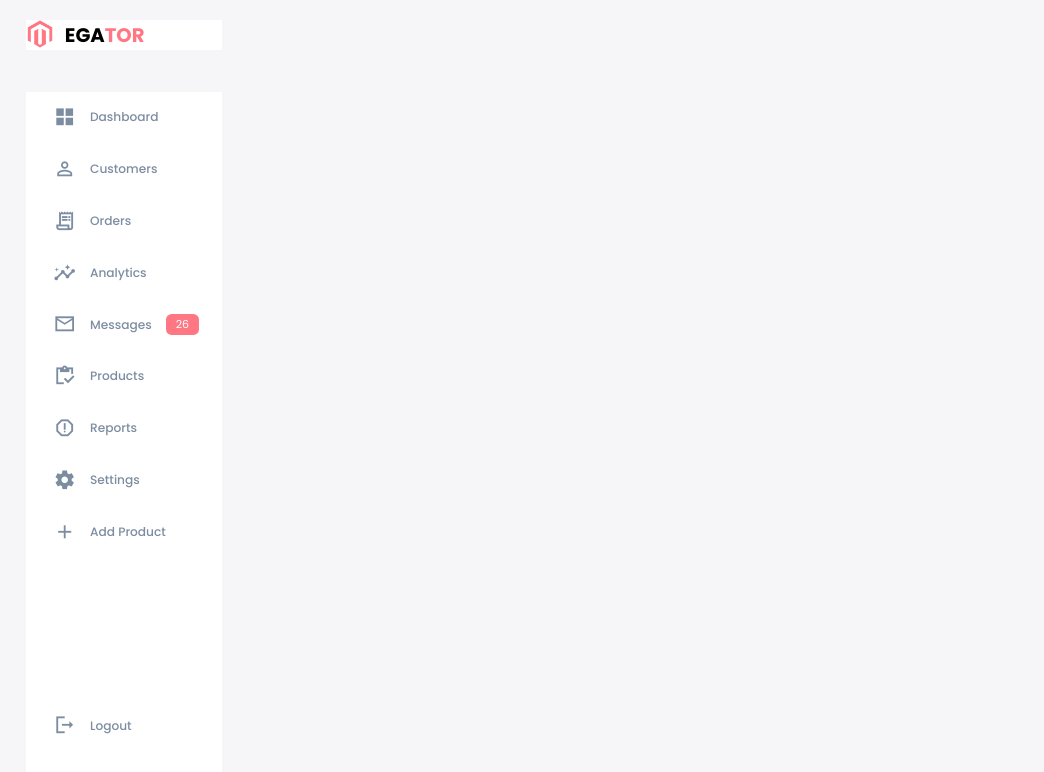
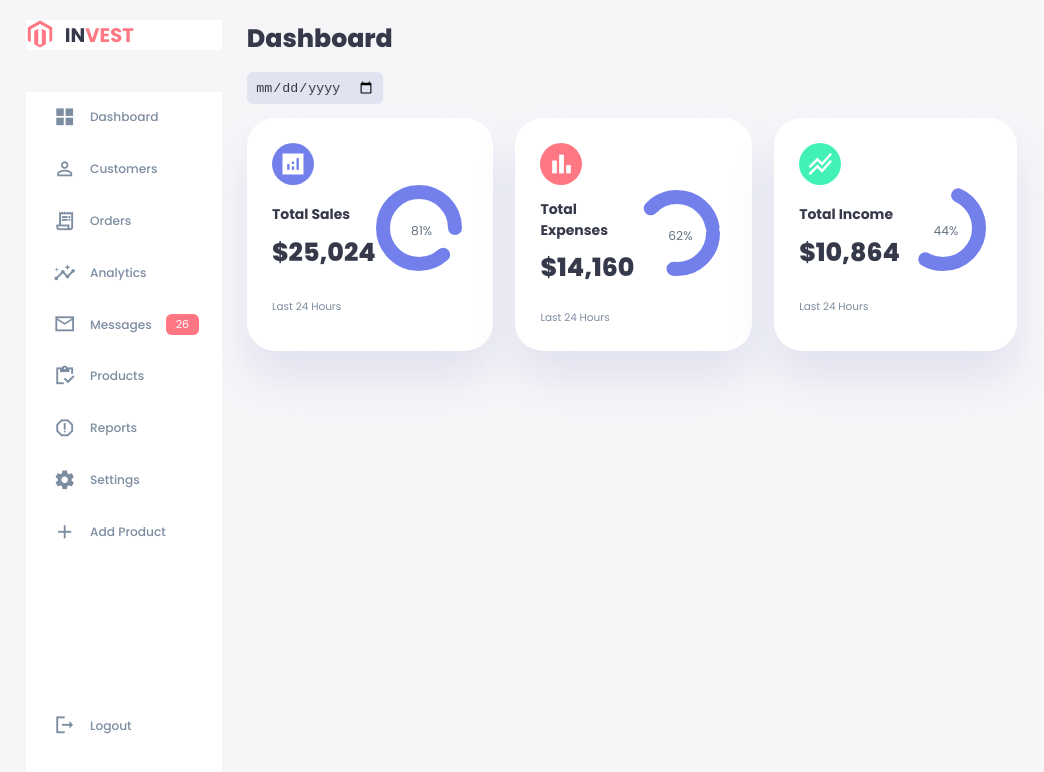
Before and after one commit to mtoth003/admin-dashboard, a plain HTML site: page index.html in a window 1280 px wide. Shown: the whole page, without its empty margins (0-1044 px from the left). Drawn offline with Linux system fonts and the light colour scheme.

Commit message:
added and styled cards

```diff
--- a/index.html
+++ b/index.html
@@ -14,7 +14,7 @@
       <div class="top">
         <div class="logo">
           <img src="./images/logo.png">
-          <h2>EGA<span class="danger">TOR</span></h2>
+          <h2>IN<span class="danger">VEST</span></h2>
         </div>
         <div class="close" id="close-btn">
           <span class="material-icons-sharp">close</span>
@@ -64,6 +64,68 @@
         </a>
       </div>
     </aside>
+    <main>
+      <h1>Dashboard</h1>
+      <div class="date">
+        <input type="date">
+      </div>
+      <div class="insights">
+        <div class="sales">
+          <span class="material-icons-sharp">analytics</span>
+          <div class="middle">
+            <div class="left">
+              <h3>Total Sales</h3>
+              <h1>$25,024</h1>
+            </div>
+            <div class="progress">
+              <svg>
+                <circle cx="38" cy="38" r="36"></circle>
+              </svg>
+              <div class="number">
+                <p>81%</p>
+              </div>
+            </div>
+          </div>
+          <small class="text-muted">Last 24 Hours</small>
+        </div>
+        <div class="expenses">
+          <span class="material-icons-sharp">bar_chart</span>
+          <div class="middle">
+            <div class="left">
+              <h3>Total Expenses</h3>
+              <h1>$14,160</h1>
+            </div>
+            <div class="progress">
+              <svg>
+                <circle cx="38" cy="38" r="36"></circle>
+              </svg>
+              <div class="number">
+                <p>62%</p>
+              </div>
+            </div>
+          </div>
+          <small class="text-muted">Last 24 Hours</small>
+        </div>
+        <div class="income">
+          <span class="material-icons-sharp">stacked_line_chart</span>
+          <div class="middle">
+            <div class="left">
+              <h3>Total Income</h3>
+              <h1>$10,864</h1>
+            </div>
+            <div class="progress">
+              <svg>
+                <circle cx="38" cy="38" r="36"></circle>
+              </svg>
+              <div class="number">
+                <p>44%</p>
+              </div>
+            </div>
+          </div>
+          <small class="text-muted">Last 24 Hours</small>
+        </div>
+      </div>
+    </main>
   </div>
 </body>
 </html>
--- a/style.css
+++ b/style.css
@@ -52,6 +52,7 @@ body {
   background: var(--color-background);
   user-select: none;
   overflow-x: hidden;
+  color: var(--color-dark);
 }
 
 .container {
@@ -227,3 +228,119 @@ aside .sidebar .message-count {
   font-size: 11px;
   border-radius: var(--border-radius-1);
 }
+
+/* MAIN  */
+
+main {
+  margin-top: 1.4rem;
+}
+
+main .date {
+  display: inline-block;
+  background: var(--color-light);
+  border-radius: var(--border-radius-1);
+  margin-top: 1rem;
+  padding: 0.5rem 0.6rem;
+}
+
+main .date input[type="date"] {
+  background: transparent;
+  color: var(--color-dark);
+}
+
+main .insights {
+  display: grid;
+  grid-template-columns: repeat(3, 1fr);
+  gap: 1.6rem;
+}
+
+main .insights > div {
+  background: var(--color-white);
+  padding: var(--card-padding);
+  border-radius: var(--card-border-radius);
+  margin-top: 1rem;
+  box-shadow: var(--box-shadow);
+  transition: all 300ms ease;
+}
+
+main .insights > div:hover {
+  box-shadow: none;
+}
+
+main .insights > div span {
+  background: var(--color-primary);
+  padding: 0.5rem;
+  border-radius: 50%;
+  color: var(--color-white);
+  font-size: 2rem;
+}
+
+main .insights > div.expenses span {
+  background: var(--color-danger);
+}
+
+main .insights > div.income span {
+  background: var(--color-success);
+}
+
+main .insights > div .middle {
+  display: flex;
+  align-items: center;
+  justify-content: space-between;
+}
+
+main .insights h3 {
+  margin: 1rem 0 0.6rem;
+  font-size: 1rem;
+}
+
+main .insights .progress {
+  position: relative;
+  width: 92px;
+  height: 92px;
+  border-radius: 50%;
+}
+
+main .insights svg {
+  width: 7rem;
+  height: 7rem;
+}
+
+main .insights svg circle {
+  fill: none;
+  stroke: var(--color-primary);
+  stroke-width: 14;
+  stroke-linecap: round;
+  transform: translate(5px, 5px);
+}
+
+main .insights .sales svg circle {
+  stroke-dashoffset: -30;
+  stroke-dasharray: 200;
+}
+
+main .insights .expenses svg circle {
+  stroke-dashoffset: 20;
+  stroke-dasharray: 80;
+}
+
+main .insights .income svg circle {
+  stroke-dashoffset: 35;
+  stroke-dasharray: 110;
+}
+
+main .insights .progress .number {
+  position: absolute;
+  top: 0;
+  left: 0;
+  height: 100%;
+  width: 100%;
+  display: flex;
+  justify-content: center;
+  align-items: center;
+}
+
+main .insights small {
+  margin-top: 1.6rem;
+  display: block;
+}
```
